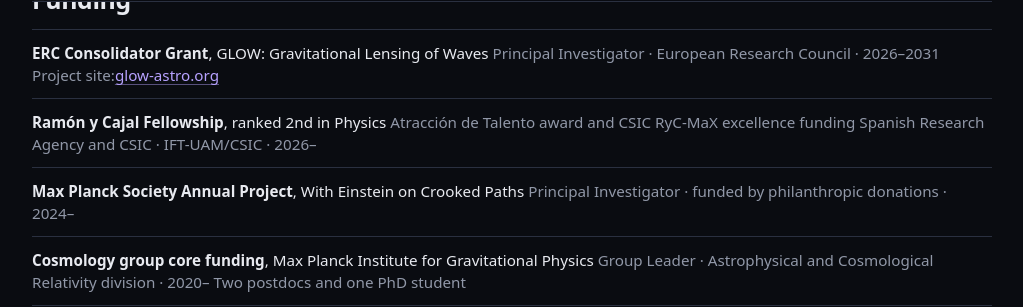
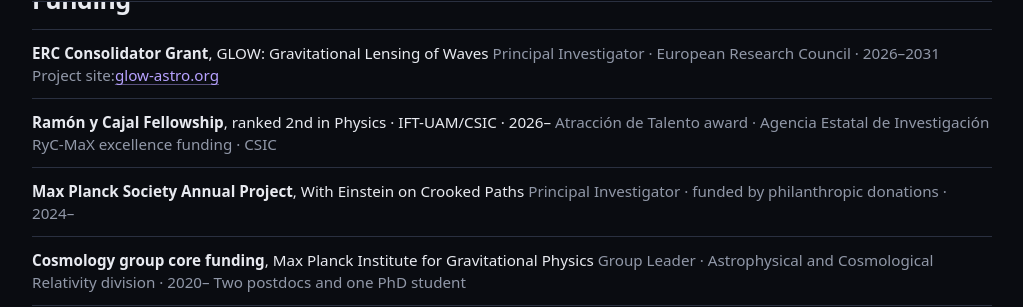
Before and after one commit to miguelzuma/miguelzuma.github.io, a Jekyll site: the page built from cv.html, in a window 1280 px wide and 900 px high, scrolled down 2490 px. Shown: the part 148-455 px from the top of the window, without its empty margins (128-1151 px from the left). Built offline with Jekyll 4.4.1, drawn with Linux system fonts in a browser that asks for light colours.

Commit message:
CV: each Ramón y Cajal funder on its own line
Atracción de Talento from the Agencia Estatal de Investigación, RyC-MaX
from CSIC. A meta line can now carry its own PDF-only amount.

Co-Authored-By: Claude Opus 5.5 <noreply@anthropic.com>
Claude-Session: https://claude.ai/code/session_01UmrXYUNfVgWH1kSXdBqDrJ

```diff
--- a/_data/cv.yml
+++ b/_data/cv.yml
@@ -10,7 +10,8 @@
 #   lead_url   makes the headline a link instead
 #   lead_em    italic clause after the headline, preceded by a comma
 #   lead_rest  continuation of the headline, in ordinary weight
-#   amount     funding amount, appended to the headline in the PDF only
+#   amount     funding amount, appended to the headline in the PDF only. A
+#              meta line given as `text` can carry its own `amount` too.
 #   meta       list of quieter lines under it. Each is either a plain string,
 #              or `text` plus `links` when part of it should be a link:
 #
@@ -248,11 +249,12 @@ funding:
             url: "https://glow-astro.org/"
 
   - lead: "Ramón y Cajal Fellowship"
-    lead_rest: ", ranked 2nd in Physics"
-    amount: "100,000 € and 225,000 €"
+    lead_rest: ", ranked 2nd in Physics · IFT-UAM/CSIC · 2026–"
     meta:
-      - "Atracción de Talento award and CSIC RyC-MaX excellence funding"
-      - "Spanish Research Agency and CSIC · IFT-UAM/CSIC · 2026–"
+      - text: "Atracción de Talento award · Agencia Estatal de Investigación"
+        amount: "100,000 €"
+      - text: "RyC-MaX excellence funding · CSIC"
+        amount: "225,000 €"
 
   - lead: "Max Planck Society Annual Project"
     lead_rest: ", With Einstein on Crooked Paths"
--- a/_includes/tex-entry.html
+++ b/_includes/tex-entry.html
@@ -26,6 +26,7 @@ but a newline left in the template survives, and LaTeX reads it as a space.
     {%- if forloop.first %}{% else %} $\cdot${% endif %}
     \href{ {{- url -}} }{ {%- include tex-escape.html s=l.text -%} }
   {%- endfor -%}
+  {%- if m.amount %}{% assign am = ' · ' | append: m.amount %}{% include tex-escape.html s=am %}{% endif -%}
 {%- else -%}
   {%- include tex-escape.html s=m -%}
 {%- endif -%}
```
Also changed, not shown: 1 other file.
